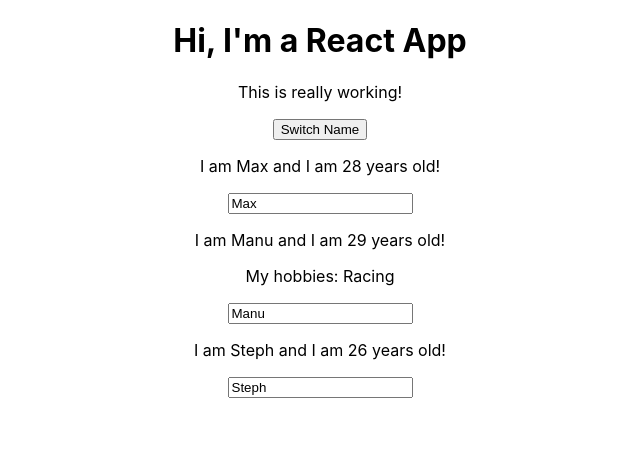
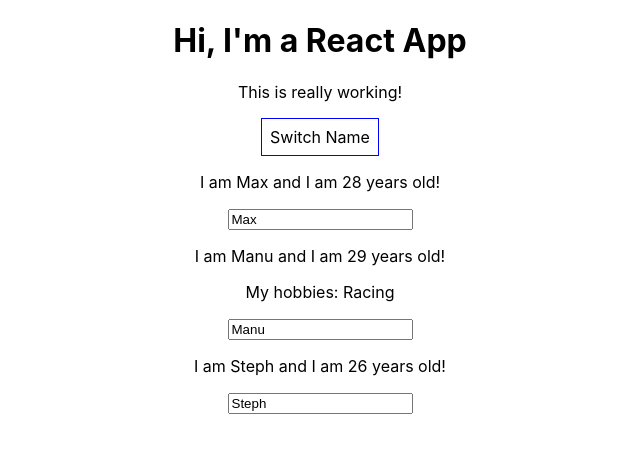
Before and after one commit to lshawa/react-guide, a React (Create React App) app: page / in a window 1280 px wide. Shown: the top 452 px of the page, without its empty margins (320-960 px from the left). Built offline with nearby package versions, Linux system fonts and the light colour scheme.

Commit message:
added styling

```diff
--- a/src/App.js
+++ b/src/App.js
@@ -34,11 +34,20 @@
     })
   }
   render() {
+    const style = {
+      backgroundColor: 'white',
+      font: 'inherit',
+      border: '1px solid blue',
+      padding: '8px',
+      cursor: 'pointer'
+    };
     return (
       <div className="App">
         <h1>Hi, I'm a React App</h1>
         <p>This is really working!</p>
-        <button onClick={() => this.switchNameHandler.bind(this, 'Maxamillion')}>Switch Name</button>
+        <button
+          style={style}
+          onClick={() => this.switchNameHandler.bind(this, 'Maxamillion')}>Switch Name</button>
         <Person
           name={this.state.persons[0].name}       //refers to the class
           age={this.state.persons[0].age}
```
Also changed, not shown: src/Person/Person.css (added, +9 -0 lines).
